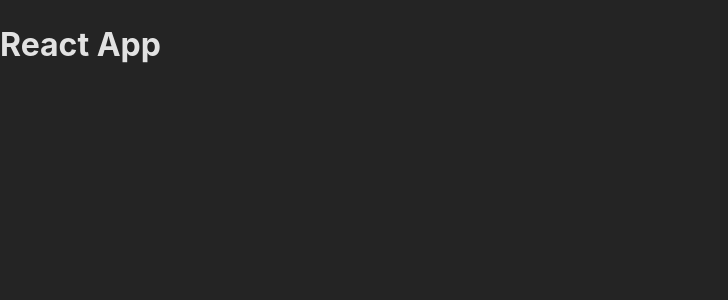
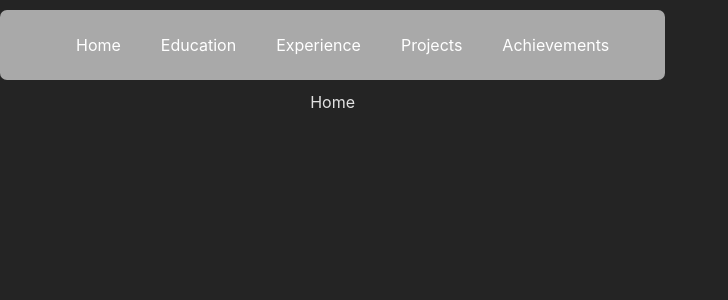
Before and after one commit to prakharpande04/my-portfolio, a React (Vite) app: page / in a window 1280 px wide. Shown: the top 300 px of the page, without its empty margins (0-728 px from the left). Built offline with nearby package versions, Linux system fonts and the light colour scheme.

Commit message:
components created

```diff
--- a/package.json
+++ b/package.json
@@ -11,7 +11,8 @@
   },
   "dependencies": {
     "react": "^19.0.0",
-    "react-dom": "^19.0.0"
+    "react-dom": "^19.0.0",
+    "react-router-dom": "^7.2.0"
   },
   "devDependencies": {
     "@eslint/js": "^9.19.0",
--- a/src/App.css
+++ b/src/App.css
@@ -2,3 +2,10 @@
   margin: 0;
   padding: 0;
 }
+
+.container {
+  display: flex;
+  align-items: center;
+  justify-content: center;
+  flex-direction: column;
+}
--- a/src/App.jsx
+++ b/src/App.jsx
@@ -1,10 +1,29 @@
 import { useState } from 'react'
 import './App.css'
+import Navbar from './components/Navbar'
+import { BrowserRouter, Routes, Route } from 'react-router-dom';
+import Experience from './components/Experience';
+import Achievements from './components/Achievements';
+import Projects from './components/Projects';
+import Education from './components/Education';
+import Home from './components/Home';
+
 
 function App() {
   return (
     <>
-      <h1>React App</h1>
+      <BrowserRouter>
+        <div className="container">
+          <Navbar />
+          <Routes>
+            <Route path="/" element={<Home />} />
+            <Route path="/education" element={<Education />} />
+            <Route path="/experience" element={<Experience />} />
+            <Route path="/achievements" element={<Achievements/>} />
+            <Route path="/projects" element={<Projects />} />
+          </Routes>
+        </div>
+      </BrowserRouter>
     </>
   )
 }
--- /dev/null
+++ b/src/components/Achievements.jsx
@@ -0,0 +1,9 @@
+import React from 'react'
+
+function Achievements() {
+  return (
+    <div>Achievements</div>
+  )
+}
+
+export default Achievements
--- /dev/null
+++ b/src/components/Education.jsx
@@ -0,0 +1,9 @@
+import React from 'react'
+
+function Education() {
+  return (
+    <div>Education</div>
+  )
+}
+
+export default Education
--- /dev/null
+++ b/src/components/Experience.jsx
@@ -0,0 +1,9 @@
+import React from 'react'
+
+function Experience() {
+  return (
+    <div>Experience</div>
+  )
+}
+
+export default Experience
--- /dev/null
+++ b/src/components/Home.jsx
@@ -0,0 +1,9 @@
+import React from 'react'
+
+function Home() {
+  return (
+    <div>Home</div>
+  )
+}
+
+export default Home
--- /dev/null
+++ b/src/components/Navbar.jsx
@@ -0,0 +1,34 @@
+import React from "react";
+import { Link } from "react-router-dom";
+import "./../styles/Navbar.css";
+const Navbar = () => {
+  return (
+    <>
+      <div className="navbar">
+        <ul className="navbar-nav">
+            <li className="navbar-item">
+              <Link to="/">Home</Link>
+            </li>
+
+            <li className="navbar-item">
+              <Link to="/education">Education</Link>
+            </li>
+
+            <li className="navbar-item">
+              <Link to="/experience">Experience</Link>
+            </li>
+
+            <li className="navbar-item">
+              <Link to="/projects">Projects</Link>
+            </li>
+
+            <li className="navbar-item">
+              <Link to="/achievements">Achievements</Link>
+            </li>
+        </ul>
+      </div>
+    </>
+  );
+};
+
+export default Navbar;
--- /dev/null
+++ b/src/components/Projects.jsx
@@ -0,0 +1,9 @@
+import React from 'react'
+
+function Projects() {
+  return (
+    <div>Projects</div>
+  )
+}
+
+export default Projects
--- /dev/null
+++ b/src/styles/Navbar.css
@@ -0,0 +1,35 @@
+.navbar{
+    display: flex;
+    justify-content: space-between;
+    align-items: center;
+    padding: 16px;
+    background-color: darkgray;
+    width: 100%;
+    margin: 10px;
+    height: 70px;
+    box-sizing: border-box;
+    border-radius: 7px;
+}
+
+.navbar-nav {
+    display: flex;
+    justify-content: space-between;
+    align-items: center;
+}
+
+.navbar-item {
+    list-style-type: none;
+    margin: 0 10px;
+}
+
+.navbar-item a {
+    color: white;
+    text-decoration: none;
+    padding: 5px 10px;
+    border-radius: 5px;
+    transition: background-color 0.3s;
+}
+
+.navbar-item a:hover {
+    background-color: #555;
+}
```
Also changed, not shown: 1 other file (tests, documents, lock files or other folders).
